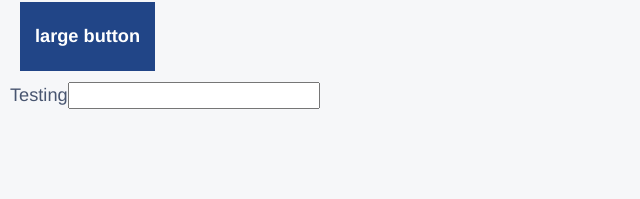
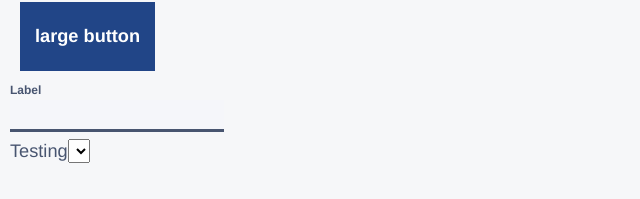
Before and after one commit to jackbran6/vue-vite-tailwind, a Vue app: page / in a window 1280 px wide. Shown: the part 353-552 px from the top of the page, without its empty margins (0-640 px from the left). Built offline with nearby package versions, Linux system fonts and the light colour scheme; the HTML template or start-up script is replaced by a standard one.

Commit message:
Basic input field

```diff
--- a/src/assets/styles/_settings.scss
+++ b/src/assets/styles/_settings.scss
@@ -22,7 +22,7 @@ $purple: #722c7d;
 $yellow: #ffd068;
 $grey--dark: #2e3649;
 $grey: #485570;
-$grey--light: #9599a2;
+$grey--light: #f5f6fa;
 $grey--transparent: rgba(0, 7, 18, 0.6);
 $bright-white: #f6f7f9;
 $body-background-color: $bright-white;
--- a/src/components/input-text-field/InputTextField.vue
+++ b/src/components/input-text-field/InputTextField.vue
@@ -1,143 +1,49 @@
 <template>
-    <div>
-        <label class="label" :for="inputId">{{ labelName }}</label>
-        <input
-            :id="inputId"
-            :class="[
-                'text',
-                errors.length > 0 && 'text--error',
-                errors.length > 0 && 'text--icon',
-                disabled && 'disabled',
-            ]"
-            :type="type"
-            :name="fieldName"
-            :placeholder="placeholder"
-            :required="required"
-            :value="value"
-            :disabled="disabled"
-            :maxlength="maxlength"
-            @input="$emit('input', $event.target.value)"
-        />
-        <span v-if="errors.length > 0" class="field-after-error">
-            {{ errors[0] }}
-        </span>
-        <div v-if="tooltip" class="tooltip--icon" data-status="helper">
-            <span class="icon"></span>
-        </div>
-        <div v-if="tooltip" class="tooltip--message" data-status="helper">
-            {{ tooltip }}
-        </div>
+    <div class="container" :class="{ focused: focused }">
+        <p class="label">{{ label }}</p>
+        <input class="input" @focus="focused = true" @blur="focused = false" />
     </div>
 </template>
 
-<script>
-import { defineComponent } from '@vue/runtime-core'
+<script lang="ts">
+import { defineComponent } from 'vue'
 
 export default defineComponent({
+    name: 'InputTextField',
+    data() {
+        return {
+            focused: false,
+        }
+    },
     props: {
-        inputId: {
+        label: {
             type: String,
-            default: 'text',
-        },
-        labelName: {
-            type: String,
-            default: '',
-        },
-        type: {
-            type: String,
-            default: '',
-        },
-        // fieldName: {
-        //     type: String,
-        //     default() {
-        //         return this.inputId
-        //     },
-        // },
-        placeholder: {
-            type: String,
-            default: '',
-        },
-        required: {
-            type: Boolean,
-            default: false,
-        },
-        errors: {
-            type: Array,
-            default: () => [],
-        },
-        tooltip: {
-            type: String,
-            default: '',
-        },
-        tooltipStatus: {
-            type: String,
-            default: '',
-        },
-        maxlength: {
-            type: Number,
-            default: 255,
-        },
-        value: {
-            type: [String, Number],
-            default: '',
-        },
-        disabled: {
-            type: Boolean,
-            default: false,
+            default: 'Label',
         },
     },
 })
 </script>
+<style lang="scss" scoped>
+.container {
+    margin-bottom: 5px;
+    margin-top: 5px;
+}
+.input {
+    outline: none;
+    border: none;
+    border-bottom: 3px solid $grey;
+    border-top: 3px solid transparent;
 
-<style lang="scss" scoped>
-.tooltip {
-    border-radius: 5px;
-    line-height: 20px;
-    padding: 0.5rem;
-    position: absolute;
-    z-index: 300;
+    font-size: 14px;
+    font-weight: 600;
+    padding: 5px 9px 5px 9px;
+    background-color: $grey--light;
 }
-.tooltip--message,
-.tooltip--icon {
-    border-radius: 5px;
-    right: 9px;
-    top: 37px;
-    transition: background-color ease 200ms;
-    z-index: 300;
+.container.focused .input {
+    border: 3px solid $cyan;
 }
-.tooltip--message {
-    background-repeat: no-repeat;
-    border-radius: 5px;
-    display: none;
-    font-size: 13px;
-    left: 7px;
-    line-height: 18px;
-    padding: 0.7rem;
-    padding-top: 32px;
-    padding-top: 35px;
-    position: absolute;
-}
-.tooltip--icon {
-    height: 25px;
-    position: absolute;
-    right: 9px;
-    width: 25px;
-    z-index: 20;
-    :hover {
-        cursor: pointer;
-    }
-    .icon {
-        background-position: center center;
-        background-repeat: no-repeat;
-        background-size: 12px;
-        height: 100%;
-        position: absolute;
-        transform-origin: 50% 50%;
-        width: 100%;
-    }
-}
-.tooltip--icon .icon,
-.tooltip--message {
-    background-size: 12px;
+.label {
+    font-size: 12px;
+    font-weight: 600;
 }
 </style>
--- /dev/null
+++ b/src/components/select-field/SelectField.vue
@@ -0,0 +1,146 @@
+<template>
+    <div>
+        <label class="label" :for="inputId">{{ labelName }}</label>
+
+        <select
+            :id="inputId"
+            class="select select--icon select--default"
+            :class="className"
+            :name="fieldName"
+            :required="required"
+            :multiple="multiple"
+            :data-ajax="isAjax"
+            :data-key="isAjax && defaultKey"
+            :value="value"
+            :data-placeholder="
+                multiple && placeholder.length > 0 && placeholder
+            "
+            :disabled="disabled"
+            @input="$emit('input', $event.target.value)"
+        >
+            <option
+                v-if="!multiple || (!multiple && placeholder.length > 0)"
+                value=""
+                disabled
+                :selected="defaultKey.length < 1"
+            >
+                {{ placeholder }}
+            </option>
+
+            <!-- {{-- Field data WITHOUT default_key or defaul_keys --}} -->
+            <template v-if="fieldData && defaultKeys.length < 1">
+                <!-- @foreach($field_data as $key => $value) -->
+                <option
+                    v-for="(option, key) in fieldData"
+                    :key="key"
+                    :value="key"
+                    :selected="defaultKey.length > 0 && defaultKey === key"
+                >
+                    {{ option }}
+                </option>
+            </template>
+
+            <!-- {{-- Field data with MULTIPLE default_keys --}} -->
+            <template v-else-if="fieldData && defaultKeys.length > 0">
+                <option
+                    v-for="(option, key) in fieldData"
+                    :key="key"
+                    :value="key"
+                    :selected="defaultKeys.includes(key)"
+                    :disabled="key === '--'"
+                >
+                    {{ option }}
+                </option>
+            </template>
+
+            <!-- {{-- Field data with SINGLE default_key --}} -->
+            <template v-else-if="fieldData && defaultKey.length > 0">
+                <option
+                    v-for="(option, key) in fieldData"
+                    :key="key"
+                    :value="key"
+                    :selected="defaultKey === key"
+                    :disabled="'--' === key"
+                >
+                    {{ option }}
+                </option>
+            </template>
+        </select>
+        <span v-if="errors.length > 0" class="field-after-error">
+            {{ errors[0] }}
+        </span>
+    </div>
+</template>
+
+<script>
+export default {
+    props: {
+        inputId: {
+            type: String,
+            default: '',
+        },
+        labelName: {
+            type: String,
+            default: '',
+        },
+        type: {
+            type: String,
+            default: 'text',
+        },
+        // fieldName: {
+        //     type: String,
+        //     default() {
+        //         return this.inputId
+        //     },
+        // },
+        placeholder: {
+            type: String,
+            default: '',
+        },
+        required: {
+            type: Boolean,
+            default: false,
+        },
+        multiple: {
+            type: Boolean,
+            default: false,
+        },
+        isAjax: {
+            type: Boolean,
+            default: false,
+        },
+        errors: {
+            type: Array,
+            default: () => [],
+        },
+        tooltip: {
+            type: String,
+            default: '',
+        },
+        value: {
+            type: [String, Array],
+            default: '',
+        },
+        className: {
+            type: String,
+            default: '',
+        },
+        defaultKey: {
+            type: String,
+            default: '',
+        },
+        defaultKeys: {
+            type: Array,
+            default: () => [],
+        },
+        fieldData: {
+            type: [Object, Array],
+            default: () => ({}),
+        },
+        disabled: {
+            type: Boolean,
+            default: false,
+        },
+    },
+}
+</script>
--- a/src/pages/Home.vue
+++ b/src/pages/Home.vue
@@ -8,7 +8,8 @@
         <styled-button title="small button" color="yellow" size="small" />
         <styled-button title="medium button" color="green" size="medium" />
         <styled-button title="large button" color="blue" size="large" />
-        <input-text-field :labelName="'Testing'" />
+        <input-text-field />
+        <select-field :labelName="'Testing'" />
     </div>
 </template>
 
@@ -16,10 +17,11 @@
 import { ref, defineComponent } from 'vue'
 import IconButton from '../components/icon-button/IconButton.vue'
 import InputTextField from '../components/input-text-field/InputTextField.vue'
+import SelectField from '../components/select-field/SelectField.vue'
 import StyledButton from '../components/styled-button/StyledButton.vue'
 
 export default defineComponent({
-    components: { StyledButton, IconButton, InputTextField },
+    components: { StyledButton, IconButton, InputTextField, SelectField },
     name: 'Home',
 })
 </script>
```
